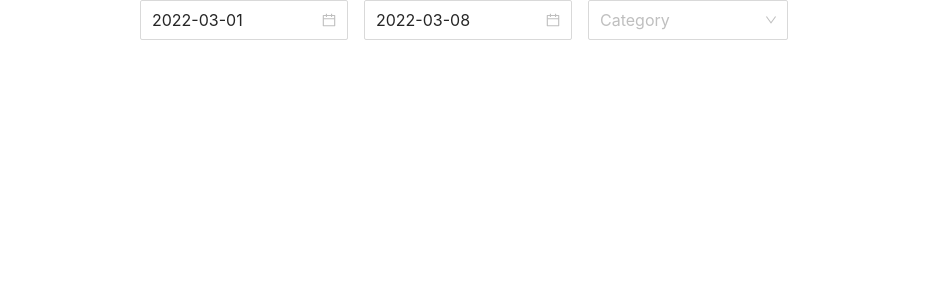
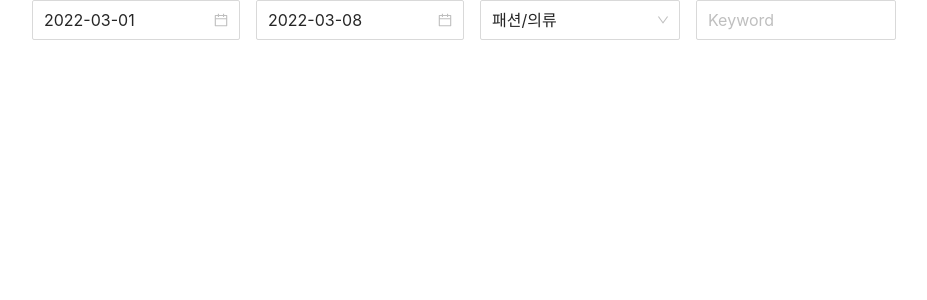
Before and after one commit to romantech/shopping-insight, a React (Create React App) app: page / in a window 1280 px wide. Shown: the top 300 px of the page, without its empty margins (176-1103 px from the left). Built offline with nearby package versions, Linux system fonts and the light colour scheme.

Commit message:
:triangular_flag_on_post: 날짜 유효성 검사 추가 / 훅 -> 컴포넌트 변경

```diff
--- a/src/components/FormOptions.tsx
+++ b/src/components/FormOptions.tsx
@@ -1,24 +1,53 @@
-import React from 'react';
+import React, { useState } from 'react';
+import styled from 'styled-components/macro';
 import moment from 'moment';
-import styled from 'styled-components/macro';
-import useDatePicker from '../hooks/useDatePicker';
+import { FlexCenterRow } from '../styles/commonStyles';
+import TextInput from './TextInput';
+import SelectForm from './SelectForm';
 import { categoryKeys } from '../constants';
-import useSelect from '../hooks/useSelect';
-import { FlexCenterRow } from '../styles/commonStyles';
+import SingleDatePicker from './SingleDatePicker';
 
 export default function FormOptions(): JSX.Element {
-  const [StartDateInput, startDate] = useDatePicker({
-    initialValue: moment().subtract(7, 'days'),
-    type: 'date',
+  const [params, setParams] = useState<RequestParams>({
+    startDate: moment().subtract(7, 'days').format('YYYY-MM-DD'),
+    endDate: moment().format('YYYY-MM-DD'),
+    timeUnit: 'date',
+    category: '50000008',
+    keyword: '',
   });
-  const [EndDateInput, endDate] = useDatePicker({ type: 'date' });
-  const [SelectInput, selectedCategory] = useSelect({ options: categoryKeys });
+
+  const valueHandler = (key: keyof RequestParams, value: string | string[]) => {
+    setParams(prev => ({
+      ...prev,
+      [key]: value,
+    }));
+  };
 
   return (
     <StyledWrapper>
-      <StartDateInput />
-      <EndDateInput />
-      <SelectInput />
+      <SingleDatePicker
+        initialValue={params.startDate}
+        endDate={params.endDate}
+        callback={valueHandler}
+        paramKey="startDate"
+      />
+      <SingleDatePicker
+        initialValue={params.endDate}
+        startDate={params.startDate}
+        callback={valueHandler}
+        paramKey="endDate"
+      />
+      <SelectForm
+        value={params.category}
+        options={categoryKeys}
+        callback={valueHandler}
+        paramKey="category"
+      />
+      <TextInput
+        value={params.keyword}
+        callback={valueHandler}
+        paramKey="keyword"
+      />
     </StyledWrapper>
   );
 }
--- /dev/null
+++ b/src/components/SelectForm.tsx
@@ -0,0 +1,38 @@
+import React from 'react';
+import { Select } from 'antd';
+
+const { Option } = Select;
+
+interface SelectFormProps {
+  value: string;
+  callback: HandlerCallback;
+  paramKey: keyof RequestParams;
+  options: Record<string, string>[];
+  size?: 'large' | 'middle' | 'small';
+}
+
+export default function SelectForm({
+  value,
+  callback,
+  paramKey,
+  options,
+  size = 'large',
+}: SelectFormProps): JSX.Element {
+  return (
+    <Select
+      onChange={v => callback(paramKey, v)}
+      showSearch
+      value={value}
+      style={{ width: 200 }}
+      size={size}
+      placeholder="Category"
+      optionFilterProp="children"
+    >
+      {options.map(({ name, key }) => (
+        <Option key={key} value={key}>
+          {name}
+        </Option>
+      ))}
+    </Select>
+  );
+}
--- /dev/null
+++ b/src/components/SingleDatePicker.tsx
@@ -0,0 +1,54 @@
+/* eslint-disable @typescript-eslint/no-non-null-assertion */
+import React, { useState } from 'react';
+import moment from 'moment';
+import { DatePicker, notification, Space } from 'antd';
+
+interface SingleDatePickerProps {
+  callback: HandlerCallback;
+  paramKey: keyof RequestParams;
+  endDate?: string;
+  startDate?: string;
+  initialValue?: string;
+  type?: TimeUnit;
+  size?: 'large' | 'middle' | 'small';
+}
+
+export default function SingleDatePicker({
+  callback,
+  paramKey,
+  endDate,
+  startDate,
+  initialValue,
+  type = 'date',
+  size = 'large',
+}: SingleDatePickerProps): JSX.Element {
+  const [status, setStatus] = useState<'' | 'warning' | 'error'>('');
+
+  const onChangeHandler = (date: moment.Moment, dateString: string) => {
+    const isValid =
+      date?.isAfter(startDate || '2017-08-01') &&
+      date?.isBefore(endDate || moment());
+
+    if (!isValid && date) {
+      notification.error({
+        message:
+          '2017년 8월부터 오늘까지만 조회할 수 있습니다. 다시 선택해주세요',
+      });
+    }
+    callback(paramKey, isValid ? dateString : '');
+    setStatus(isValid || !date ? '' : 'error');
+  };
+
+  return (
+    <Space direction="vertical">
+      <DatePicker
+        size={size}
+        placeholder={paramKey}
+        value={initialValue ? moment(initialValue) : undefined}
+        status={status}
+        picker={type}
+        onChange={(date, dateString) => onChangeHandler(date!, dateString)}
+      />
+    </Space>
+  );
+}
--- /dev/null
+++ b/src/components/TextInput.tsx
@@ -0,0 +1,25 @@
+import React from 'react';
+import { Input } from 'antd';
+
+interface TextInputProps {
+  value: string;
+  callback: HandlerCallback;
+  paramKey: keyof RequestParams;
+}
+
+export default function TextInput({
+  value,
+  callback,
+  paramKey,
+}: TextInputProps): JSX.Element {
+  return (
+    <Input
+      placeholder="Keyword"
+      size="large"
+      value={value}
+      maxLength={10}
+      style={{ width: 200 }}
+      onChange={({ target }) => callback(paramKey, target.value)}
+    />
+  );
+}
--- a/src/hooks/useDatePicker.tsx
+++ /dev/null
@@ -1,49 +0,0 @@
-/* eslint-disable @typescript-eslint/no-non-null-assertion,@typescript-eslint/explicit-module-boundary-types */
-import React, { useState } from 'react';
-import moment from 'moment';
-import { DatePicker, notification, Space } from 'antd';
-
-interface UseDatePickerProps {
-  initialValue?: moment.Moment;
-  type: TimeUnit;
-  size?: 'large' | 'middle' | 'small';
-}
-
-export default function useDatePicker({
-  initialValue = moment(),
-  type = 'date',
-  size = 'large',
-}: UseDatePickerProps) {
-  const [selectedDate, setSelectedDate] = useState(initialValue);
-  const [status, setStatus] = useState<'' | 'warning' | 'error'>('');
-
-  const onChangeHandler = (date: moment.Moment) => {
-    const isValid = date.isAfter('2017-08-01');
-
-    if (!isValid) {
-      notification.error({
-        message:
-          '시작 날짜는 2017년 8월부터 선택할 수 있습니다. 다시 선택해주세요',
-      });
-    }
-
-    setSelectedDate(date);
-    setStatus(isValid ? '' : 'error');
-  };
-
-  function DateInput() {
-    return (
-      <Space direction="vertical">
-        <DatePicker
-          size={size}
-          status={status}
-          picker={type}
-          value={selectedDate}
-          onChange={date => onChangeHandler(date!)}
-        />
-      </Space>
-    );
-  }
-
-  return [DateInput, selectedDate] as const;
-}
--- a/src/hooks/useSelect.tsx
+++ /dev/null
@@ -1,40 +0,0 @@
-import React, { useState } from 'react';
-import { Select } from 'antd';
-
-const { Option } = Select;
-
-interface UseSelectProps {
-  options: Record<string, string>[];
-  size?: 'large' | 'middle' | 'small';
-}
-
-// eslint-disable-next-line @typescript-eslint/explicit-module-boundary-types
-export default function useSelect({ options, size = 'large' }: UseSelectProps) {
-  const [selectedValue, setSelectedValue] = useState<string | null>(null);
-
-  const onChangeHandler = (value: string) => {
-    setSelectedValue(value);
-  };
-
-  function SelectInput() {
-    return (
-      <Select
-        onChange={onChangeHandler}
-        showSearch
-        value={selectedValue}
-        style={{ width: 200 }}
-        size={size}
-        placeholder="Category"
-        optionFilterProp="children"
-      >
-        {options.map(({ name, key }) => (
-          <Option key={key} value={key}>
-            {name}
-          </Option>
-        ))}
-      </Select>
-    );
-  }
-
-  return [SelectInput, selectedValue] as const;
-}
--- a/src/types/shoppingInsight.d.ts
+++ b/src/types/shoppingInsight.d.ts
@@ -1,7 +1,8 @@
+type HandlerCallback = (type: keyof RequestParams, value: string) => void;
 type TimeUnit = 'date' | 'week' | 'month';
 type Device = 'pc' | 'mo';
 type Gender = 'm' | 'f';
-type Ages = '10' | '20' | '30' | '40' | '50' | '60';
+type Ages = '' | '10' | '20' | '30' | '40' | '50' | '60';
 type Category =
   | '50000008' // 패션의류
   | '50000000' // 생활/건강
@@ -24,7 +25,7 @@ interface RequestParams {
   keyword: string;
   device?: Device;
   gender?: Gender;
-  ages?: Ages;
+  ages?: Ages[];
 }
 
 interface Data {
```
Also changed, not shown: .eslintrc.js.
